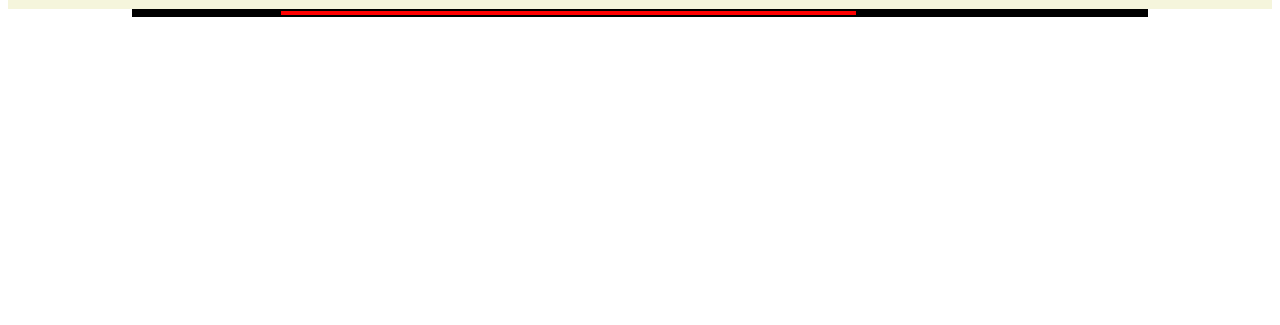
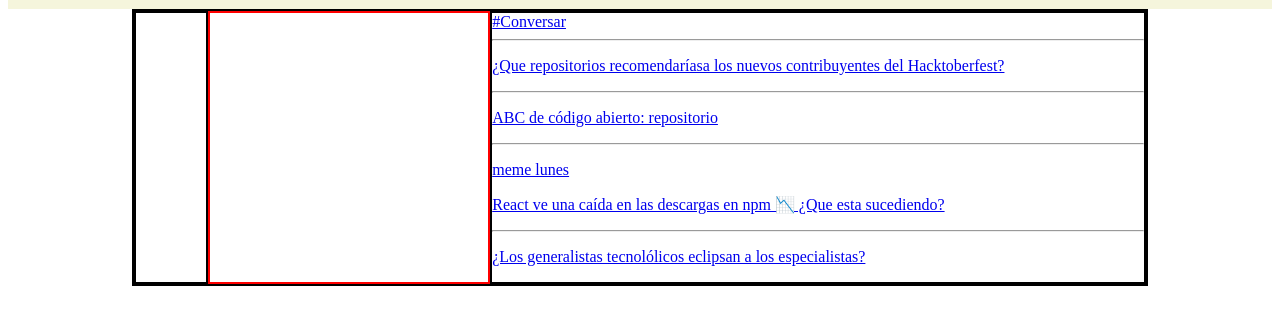
Before and after one commit to Lalo0Montiel/ProyectoMaquetacion, a plain HTML site: page index.html in a window 1280 px wide. Shown: the part 109-434 px from the top of the page. Drawn offline with Linux system fonts and the light colour scheme.

Commit message:
avance al lado derecho

```diff
--- a/index.html
+++ b/index.html
@@ -25,8 +25,43 @@
     <div class="caja-principal">
         <aside class="lado-izquierdo"></aside>
         <main></main>
-        <aside class="lado-derecho"></aside>
+
+        <aside class="lado-derecho">
+            <a href="https://dev.to/t/discuss">#Conversar</a>
+        <hr>
+        <p>
+            <a href="https://dev.to/bekahhw/what-repos-would-you-recommend-to-new-contributors-for-hacktoberfest-47no">
+                ¿Que repositorios recomendaríasa los nuevos contribuyentes del Hacktoberfest?
+            </a>
+        </p>
+        <hr>
+        <p>
+            <a href="https://dev.to/opensauced/open-source-abcs-repository-17po">
+                ABC de código abierto: repositorio
+            </a>
+        </p>
+        <hr>
+        <p>
+            <a href="https://dev.to/ben/meme-monday-3olc">
+                meme lunes
+            </a>
+        </p>
+        <p>
+            <a href="https://dev.to/srbhr/react-sees-a-dip-in-downloads-on-npm-whats-going-on-ode">
+                React ve una caída en las descargas en npm 📉 ¿Que esta sucediendo?
+            </a>
+        </p>
+        <hr>
+        <p>
+            <a href="https://dev.to/codenewbieteam/do-tech-generalists-outshine-specialists-4l37">
+                ¿Los generalistas tecnolólicos eclipsan a los especialistas?
+            </a>
+        </p>
+
+        </aside>
 
     </div>
+
+
 </body>
 </html>
--- a/sass/styles.scss
+++ b/sass/styles.scss
@@ -44,5 +44,27 @@ border: 1px solid red;
     .lado-derecho{
         border: 2px solid black;
         flex-grow: 2;
+
     }
+    .aside {
+        border: 1px;
+        text-decoration: none;
+        color: blue;
+        text-align: center;
+        p{
+            text-align: center;
+        }
+
+    }
+
+    }
+
+
+
+
+
+
+
+
+
 }
```
Also changed, not shown: css/styles.css, 1 other file.
